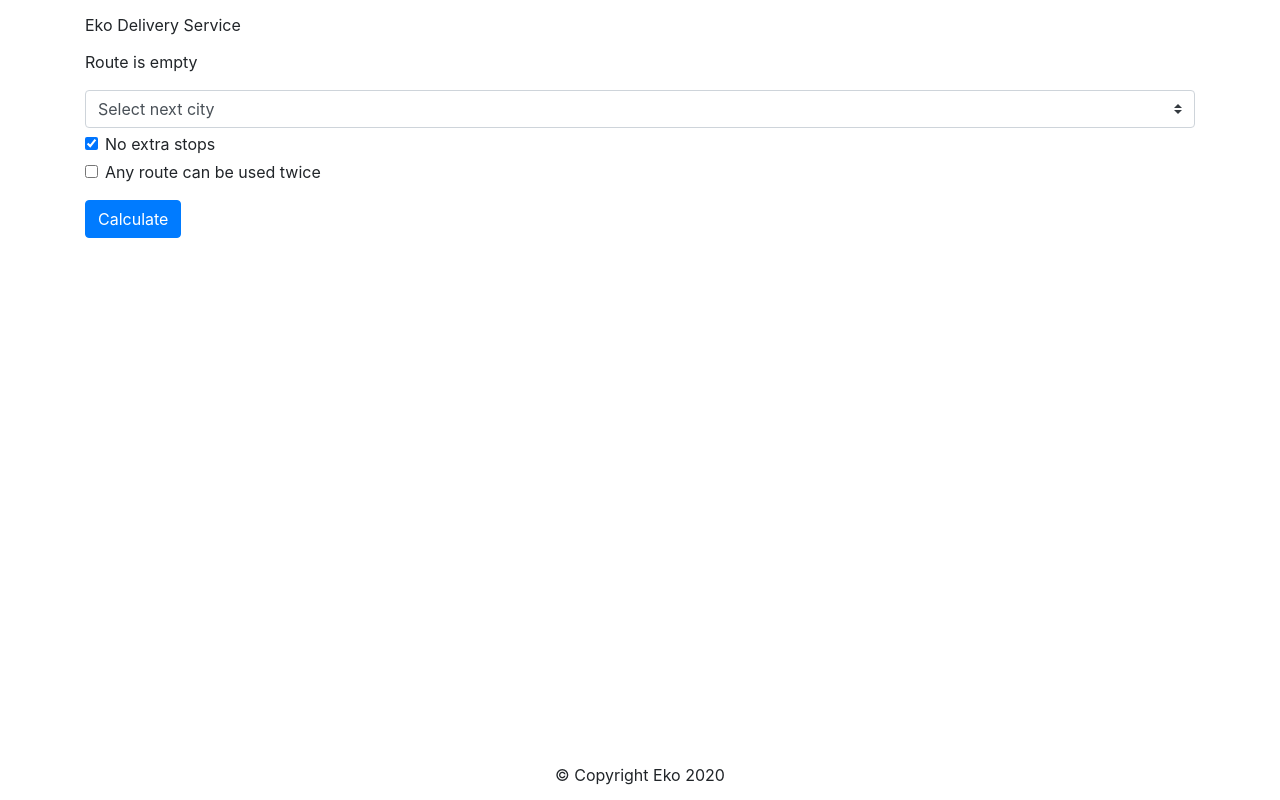
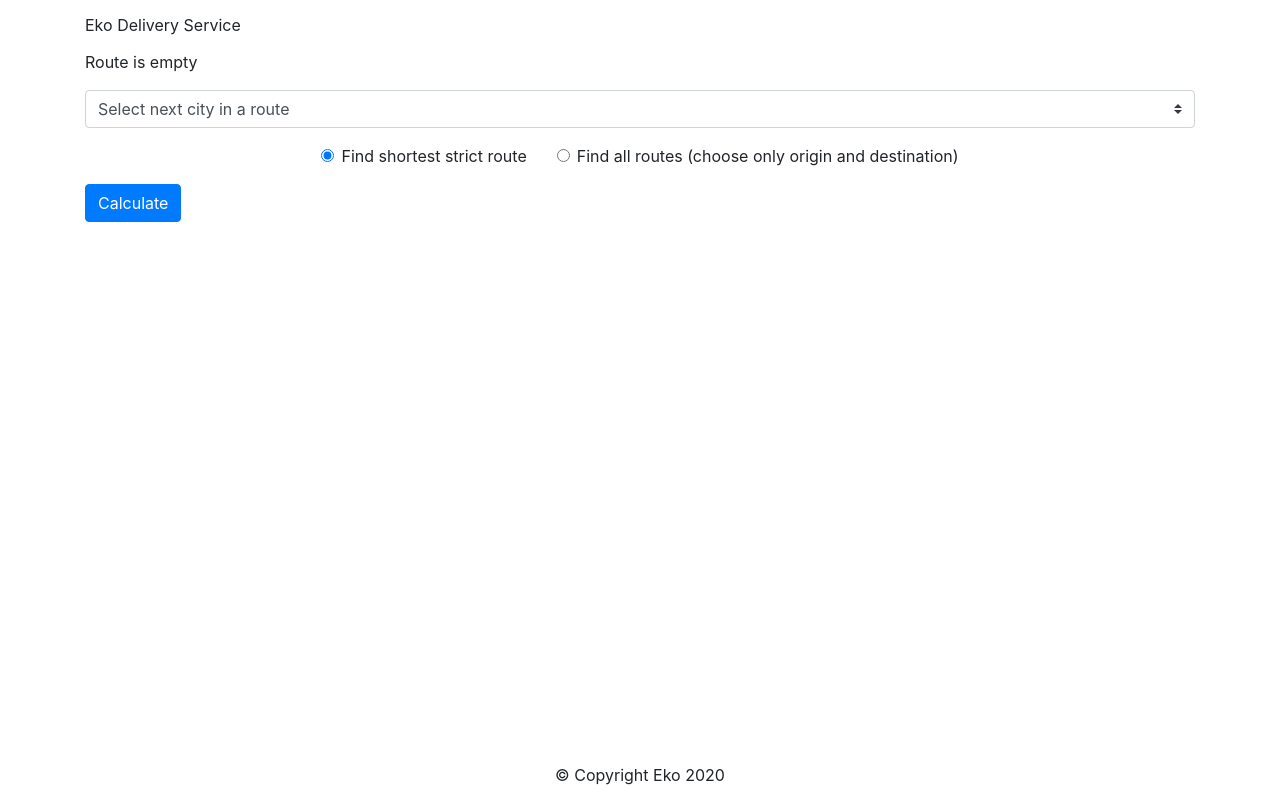
Before and after one commit to Va1tra/eko2, a React (Create React App) app: page / in a window 1280 px wide. Built offline with nearby package versions, Linux system fonts and the light colour scheme.

Commit message:
add settings

```diff
--- /dev/null
+++ b/src/components/Form/Input.js
@@ -0,0 +1,23 @@
+import cn from 'classnames';
+import React from 'react';
+
+function Input({ className, onChange, onChangeValue, type, ...props }) {
+  return (
+    <input
+      {...props}
+      className={cn('form-control', className)}
+      onChange={event => {
+        if (onChange) {
+          onChange(event);
+        }
+
+        if (onChangeValue) {
+          onChangeValue(event.target.value);
+        }
+      }}
+      type={type}
+    />
+  )
+}
+
+export default Input;
--- /dev/null
+++ b/src/components/Form/Radio.js
@@ -0,0 +1,36 @@
+import cn from 'classnames'
+import PropTypes from 'prop-types';
+import React from 'react';
+
+let uniqueId = 0;
+
+function Radio({ checked, className = undefined, disabled = false, label, onChangeValue, ...props }) {
+  const [id] = React.useState(() => `Radio${++uniqueId}`);
+
+  return (
+    <div className={cn('form-check', className)}>
+      <input
+        {...props}
+        className="form-check-input"
+        checked={checked}
+        disabled={disabled}
+        onChange={event => onChangeValue(event.target.value)}
+        id={id}
+        type="radio"
+      />
+      <label className="form-check-label" htmlFor={id}>
+        {label}
+      </label>
+    </div>
+  )
+}
+
+Radio.propTypes = {
+  checked: PropTypes.bool.isRequired,
+  className: PropTypes.string,
+  disabled: PropTypes.bool,
+  label: PropTypes.string.isRequired,
+  onChangeValue: PropTypes.func.isRequired,
+};
+
+export default Radio;
--- a/src/components/Form/Select.js
+++ b/src/components/Form/Select.js
@@ -1,7 +1,7 @@
 import PropTypes from 'prop-types';
 import React from 'react';
 
-function Select({ onChange, onChangeValue, options, selectedValue }) {
+function Select({ onChange, onChangeValue, options, placeholder, selectedValue }) {
   return (
     <select
       className="custom-select"
@@ -16,9 +16,12 @@ function Select({ onChange, onChangeValue, options, selectedValue }) {
       }}
       value={selectedValue}
     >
-      <option style={{ display: 'none' }}>
-        Select next city
-      </option>
+      {placeholder && (
+        <option style={{ display: 'none' }}>
+          {placeholder}
+        </option>
+      )}
+
       {options.map(({ label, value }) => (
         <option
           key={value}
--- a/src/components/Pages/RouteCostPage.js
+++ b/src/components/Pages/RouteCostPage.js
@@ -1,5 +1,4 @@
 import Button from 'components/Form/Button';
-import ResultVisualiser from 'components/ResultVisualiser/ResultVisualiser';
 import RouteVisualiser from 'components/RouteVisualiser/RouteVisualiser'
 import Settings from 'components/Settings/Settings';
 import Spinner from 'components/Spinner/Spinner';
@@ -7,31 +6,33 @@ import RoutesContext from 'context/RoutesContext';
 import React from 'react';
 import { compose } from 'utils/utils';
 
-function RouteCostPage({ addRouteNode, calculate, cities, isLoading, removeRouteNode, result, route, settings, setNoExtraStops }) {
-  if (isLoading) {
+function RouteCostPage(props) {
+  if (props.isLoading) {
     return (<Spinner />);
   }
 
   return (
     <React.Fragment>
       <RouteVisualiser
-        route={route}
-        onRemoveRouteNode={removeRouteNode}
-      />
-      <Settings
-        cities={cities}
-        className="mt-3"
-        onAddRouteNode={addRouteNode}
-        onNoExtraStopsChange={setNoExtraStops}
-        route={route}
-        settings={settings}
+        route={props.route}
+        onRemoveRouteNode={props.removeRouteNode}
       />
 
-      <Button className="mt-3" onClick={calculate}>
+      <Settings
+        cities={props.cities}
+        className="mt-3"
+        onAddRouteNode={props.addRouteNode}
+        onCanUseStepTwice={props.setUseStepTwice}
+        onMaxPathWeightChange={props.setMaxPathWeight}
+        onMaxStopsChange={props.setMaxStops}
+        onSearchTypeChange={props.setSearchType}
+        route={props.route}
+        settings={props.settings}
+      />
+
+      <Button className="mt-3" onClick={props.calculate}>
         Calculate
       </Button>
-
-      <ResultVisualiser className="mt-3" result={result} />
     </React.Fragment>
   )
 }
@@ -47,7 +48,10 @@ export default compose(
     'result',
     'route',
     'settings',
-    'setNoExtraStops',
+    'setMaxPathWeight',
+    'setMaxStops',
+    'setSearchType',
+    'setUseStepTwice',
   ]),
   React.memo
 )(RouteCostPage);
--- /dev/null
+++ b/src/components/Settings/SearchTypeEnum.js
@@ -0,0 +1,8 @@
+const SearchTypeEnum = {
+  ALL_PATHS: '',
+  SHORTEST_STRICT_PATH: '',
+};
+
+Object.keys(SearchTypeEnum).forEach((key) => { SearchTypeEnum[key] = key; });
+
+export default SearchTypeEnum;
--- a/src/components/Settings/Settings.js
+++ b/src/components/Settings/Settings.js
@@ -1,19 +1,28 @@
 import cn from 'classnames';
 import Checkbox from 'components/Form/Checkbox';
+import Input from 'components/Form/Input';
+import Radio from 'components/Form/Radio';
 import Select from 'components/Form/Select';
 import memoize from 'memoize-one';
 import PropTypes from 'prop-types';
 import React from 'react';
+import SearchTypeEnum from './SearchTypeEnum';
+import './Settings.scss';
 
 class Settings extends React.PureComponent {
   static propTypes = {
     cities: PropTypes.arrayOf(PropTypes.string).isRequired,
     className: PropTypes.string,
     onAddRouteNode: PropTypes.func.isRequired,
-    onNoExtraStopsChange: PropTypes.func.isRequired,
+    onCanUseStepTwice: PropTypes.func.isRequired,
+    onMaxStopsChange: PropTypes.func.isRequired,
+    onSearchTypeChange: PropTypes.func.isRequired,
     route: PropTypes.arrayOf(PropTypes.shape({ city: PropTypes.string })).isRequired,
     settings: PropTypes.shape({
-      isNoExtraStops: PropTypes.bool,
+      canUseStepTwice: PropTypes.bool,
+      maxPathWeight: PropTypes.number,
+      maxStops: PropTypes.number,
+      searchType: PropTypes.oneOf([SearchTypeEnum.SHORTEST_STRICT_PATH, SearchTypeEnum.ALL_PATHS])
     }).isRequired,
   }
 
@@ -32,7 +41,10 @@ class Settings extends React.PureComponent {
       cities,
       className,
       onAddRouteNode,
-      onNoExtraStopsChange,
+      onCanUseStepTwice,
+      onMaxPathWeightChange,
+      onMaxStopsChange,
+      onSearchTypeChange,
       route,
       settings,
     } = this.props;
@@ -42,20 +54,53 @@ class Settings extends React.PureComponent {
         <Select
           onChangeValue={onAddRouteNode}
           options={this.getSelectOptions(cities, route)}
+          placeholder="Select next city in a route"
           selectedValue={-1}
         />
 
-        <Checkbox
-          checked={settings.isNoExtraStops}
-          className="mt-1"
-          label="No extra stops"
-          onChangeValue={onNoExtraStopsChange}
-        />
+        <div className="Settings-searchTypes mt-3">
+          <Radio
+            checked={settings.searchType === SearchTypeEnum.SHORTEST_STRICT_PATH}
+            onChangeValue={onSearchTypeChange}
+            label="Find shortest strict route"
+            value={SearchTypeEnum.SHORTEST_STRICT_PATH}
+          />
+          <Radio
+            checked={settings.searchType === SearchTypeEnum.ALL_PATHS}
+            onChangeValue={onSearchTypeChange}
+            label="Find all routes (choose only origin and destination)"
+            value={SearchTypeEnum.ALL_PATHS}
+          />
+        </div>
 
-        <Checkbox
-          className="mt-1"
-          label="Any route can be used twice"
-        />
+        {settings.searchType === SearchTypeEnum.ALL_PATHS && (
+          <React.Fragment>
+            <Input
+              className="mt-3"
+              min={0}
+              onChangeValue={onMaxStopsChange}
+              placeholder="Maximum number of stops"
+              type="number"
+              value={settings.maxStops}
+            />
+
+            <Input
+              className="mt-3"
+              min={0}
+              onChangeValue={onMaxPathWeightChange}
+              placeholder="Maximum route cost"
+              type="number"
+              value={settings.maxPathWeight}
+            />
+
+            <Checkbox
+              checked={settings.canUseStepTwice}
+              className="mt-2"
+              label="Any route can be used twice"
+              onChangeValue={onCanUseStepTwice}
+            />
+          </React.Fragment>
+        )}
       </div>
     );
   }
--- /dev/null
+++ b/src/components/Settings/Settings.scss
@@ -0,0 +1,10 @@
+.Settings {
+  &-searchTypes {
+    display: flex;
+    justify-content: center;
+
+    > :nth-child(2) {
+      margin-left: 30px;
+    }
+  }
+}
--- a/src/context/RoutesContext.js
+++ b/src/context/RoutesContext.js
@@ -1,8 +1,9 @@
 import { getRoutes } from 'api/routes';
+import SearchTypeEnum from 'components/Settings/SearchTypeEnum';
 import { processing } from 'decorators'
 import memoize from 'memoize-one';
 import React from 'react';
-import { getShortestStrictPath, Graph } from 'utils/graphUtils';
+import { getPaths, getShortestStrictPath, Graph } from 'utils/graphUtils';
 import { generateUniqueId } from 'utils/utils';
 import withContext from './withContext';
 
@@ -15,7 +16,10 @@ function withProvider(WrappedComponent) {
       isLoading: true,
       route: [],
       settings: {
-        isNoExtraStops: true,
+        canUseStepTwice: false,
+        maxPathWeight: undefined,
+        maxStops: undefined,
+        searchType: SearchTypeEnum.SHORTEST_STRICT_PATH,
       }
     }
 
@@ -35,13 +39,40 @@ function withProvider(WrappedComponent) {
       this.setState({ route: this.state.route.filter(x => x._id !== _id) });
     }
 
-    setNoExtraStops = isNoExtraStops => {
+    setSearchType = searchType => {
       this.setState({
         settings: {
           ...this.state.settings,
-          isNoExtraStops,
+          searchType,
         },
       });
+    }
+
+    setMaxPathWeight = value => {
+      this.setState({
+        settings: {
+          ...this.state.settings,
+          maxPathWeight: value === '' ? undefined : Number.parseInt(value),
+        },
+      })
+    }
+
+    setMaxStops = value => {
+      this.setState({
+        settings: {
+          ...this.state.settings,
+          maxStops: value === '' ? undefined : Number.parseInt(value),
+        },
+      })
+    }
+
+    setUseStepTwice = canUseStepTwice => {
+      this.setState({
+        settings: {
+          ...this.state.settings,
+          canUseStepTwice,
+        },
+      })
     }
 
     calculate = () => {
@@ -51,7 +82,7 @@ function withProvider(WrappedComponent) {
         settings,
       } = this.state;
 
-      if (settings.isNoExtraStops) {
+      if (settings.searchType === SearchTypeEnum.SHORTEST_STRICT_PATH) {
         const path = getShortestStrictPath(graph, route.map(x => x.city));
 
         if (path) {
@@ -63,6 +94,19 @@ function withProvider(WrappedComponent) {
             result: { isPathFound: false }
           });
         }
+      } else {
+        const paths = getPaths(
+          graph,
+          route[0],
+          route[1],
+          settings.maxStops,
+          settings.maxPathWeight,
+          settings.canUseStepTwice,
+        );
+
+        this.setState({
+          result: { count: paths.length },
+        })
       }
     }
 
@@ -74,7 +118,10 @@ function withProvider(WrappedComponent) {
           calculate: this.calculate,
           cities: this.getCities(this.state.graph),
           removeRouteNode: this.removeRouteNode,
-          setNoExtraStops: this.setNoExtraStops,
+          setMaxPathWeight: this.setMaxPathWeight,
+          setMaxStops: this.setMaxStops,
+          setSearchType: this.setSearchType,
+          setUseStepTwice: this.setUseStepTwice,
         }}>
           <WrappedComponent {...this.props} />
         </Context.Provider>
```
Also changed, not shown: 1 other file (tests, documents, lock files or other folders).
